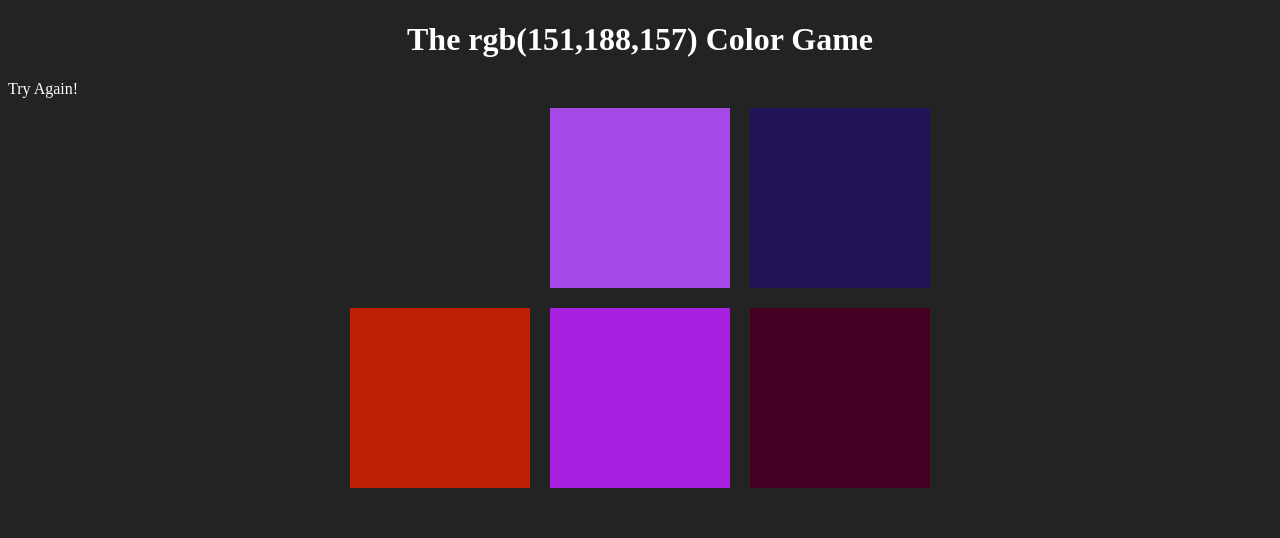
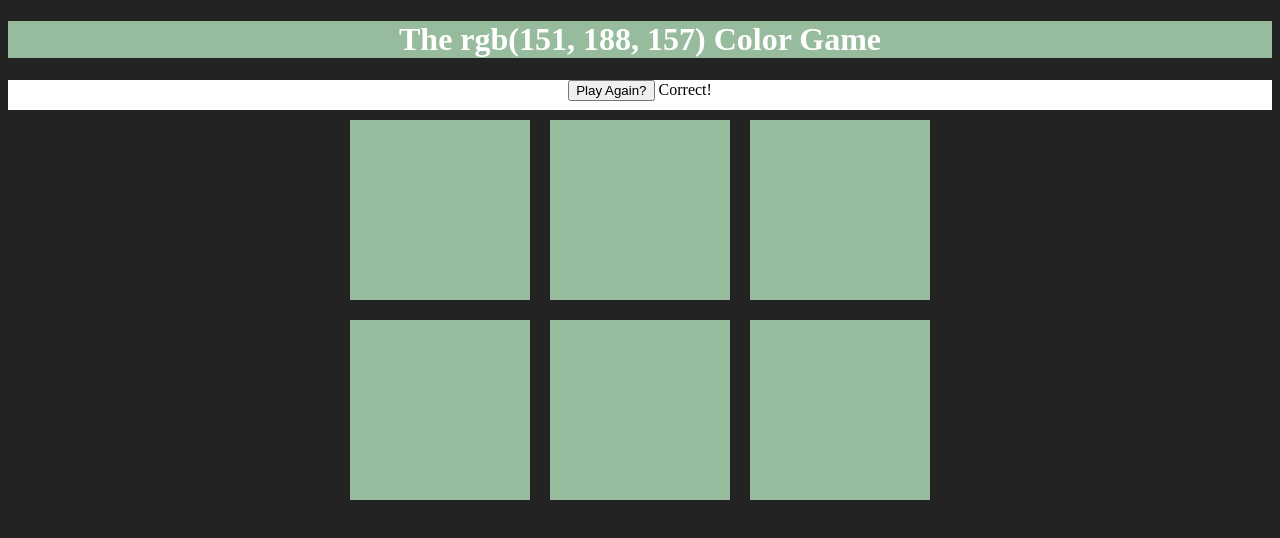
Before and after one commit to ptran12/Color-Game, a plain HTML site: page index.html in a window 1280 px wide. Both pictures are taken after a click on the element 439 px from the left and 179 px from the top of the page. Drawn offline with Linux system fonts and the light colour scheme.

Commit message:
added play again button

```diff
--- a/colorgame.js
+++ b/colorgame.js
@@ -4,10 +4,28 @@ var squares = document.querySelectorAll(".square");
 var pickedColor = pickColor();
 var colorDisplay = document.getElementById("colorDisplay");
 var messageDisplay = document.getElementById("message");
+var h1 = document.querySelector("h1");
+
+var resetButton = document.querySelector("#reset");
+resetButton.addEventListener("click", function(){
+
+    //generate new colors
+    colors = generateRandomColors(6);
+
+    pickedColor = pickColor();
+    colorDisplay.textContent = pickedColor;
+
+    //changing colors of our squares
+    for (var i = 0; i < squares.length; i++){
+        squares[i].style.backgroundColor = colors[i];
+    }
+    h1.style.backgroundColor = "#232323"
+})
 
 colorDisplay.textContent = pickedColor;
 
 for(var i = 0; i < squares.length; i++){
+    //adding colors to our squares
     squares[i].style.backgroundColor = colors[i];
 
     //click listeners
@@ -17,6 +35,8 @@ for(var i = 0; i < squares.length; i++){
        if(clickedColor === pickedColor){
            messageDisplay.textContent = "Correct!";
            changeColors(clickedColor);
+           h1.style.backgroundColor = clickedColor;
+           resetButton.textContent = "Play Again?";
        }else {
            this.style.backgroundColor = "#232323";
            messageDisplay.textContent = "Try Again!";
@@ -25,11 +45,14 @@ for(var i = 0; i < squares.length; i++){
 }
 
 function changeColors(color){
+    //looping through all squares
     for (var i=0; i < squares.length; i++) {
+        //changing each color to match the given color
         squares[i].style.backgroundColor = color;
     }
 }
 
+//this function is picking a random color in our colors array
 function pickColor(){
    var random = Math.floor(Math.random() * colors.length);
    return colors[random];
@@ -55,6 +78,6 @@ function randomColor() {
     //generating a number for blue between 0 - 255
     var b = Math.floor(Math.random() * 256)
     //returning the numbers in rgb format
-    return "rgb("+ r + "," + g + "," + b + ")";
+    return "rgb("+ r + ", " + g + ", " + b + ")";
 
 }
--- a/index.html
+++ b/index.html
@@ -10,7 +10,8 @@
 <body>
     <h1>The <span id ="colorDisplay">RGB</span> Color Game</h1>
 
-    <div>
+    <div id="stripe">
+        <button id="reset">New Colors</button>
         <span id="message"></span>
     </div>
 
--- a/style.css
+++ b/style.css
@@ -20,6 +20,13 @@ h1 {
     text-align: center;
 }
 
-span {
+/* span {
     color: white;
+} */
+
+#stripe {
+    background-color: white;
+    height: 30px;
+    text-align: center;
+    color: black;
 }
```
